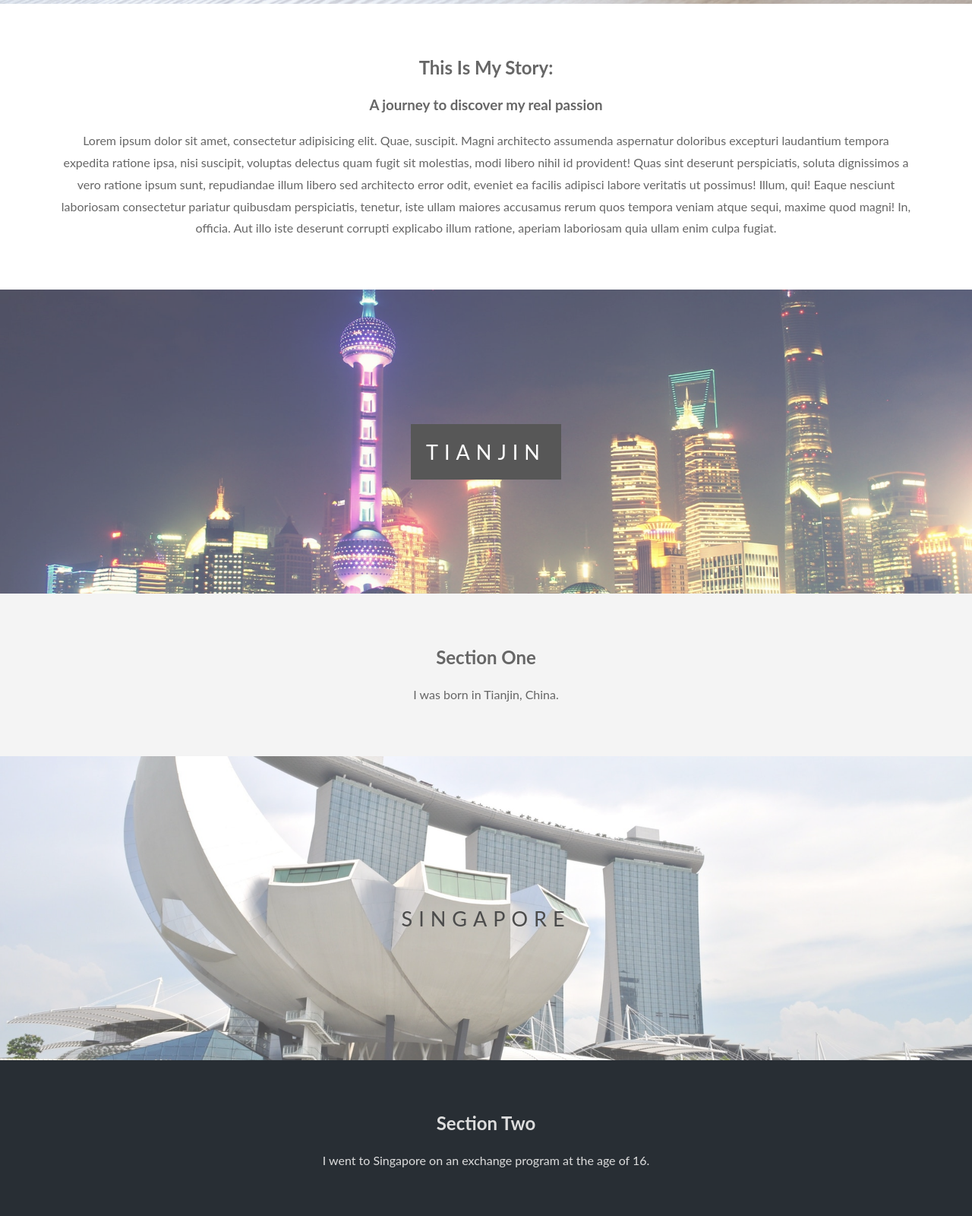
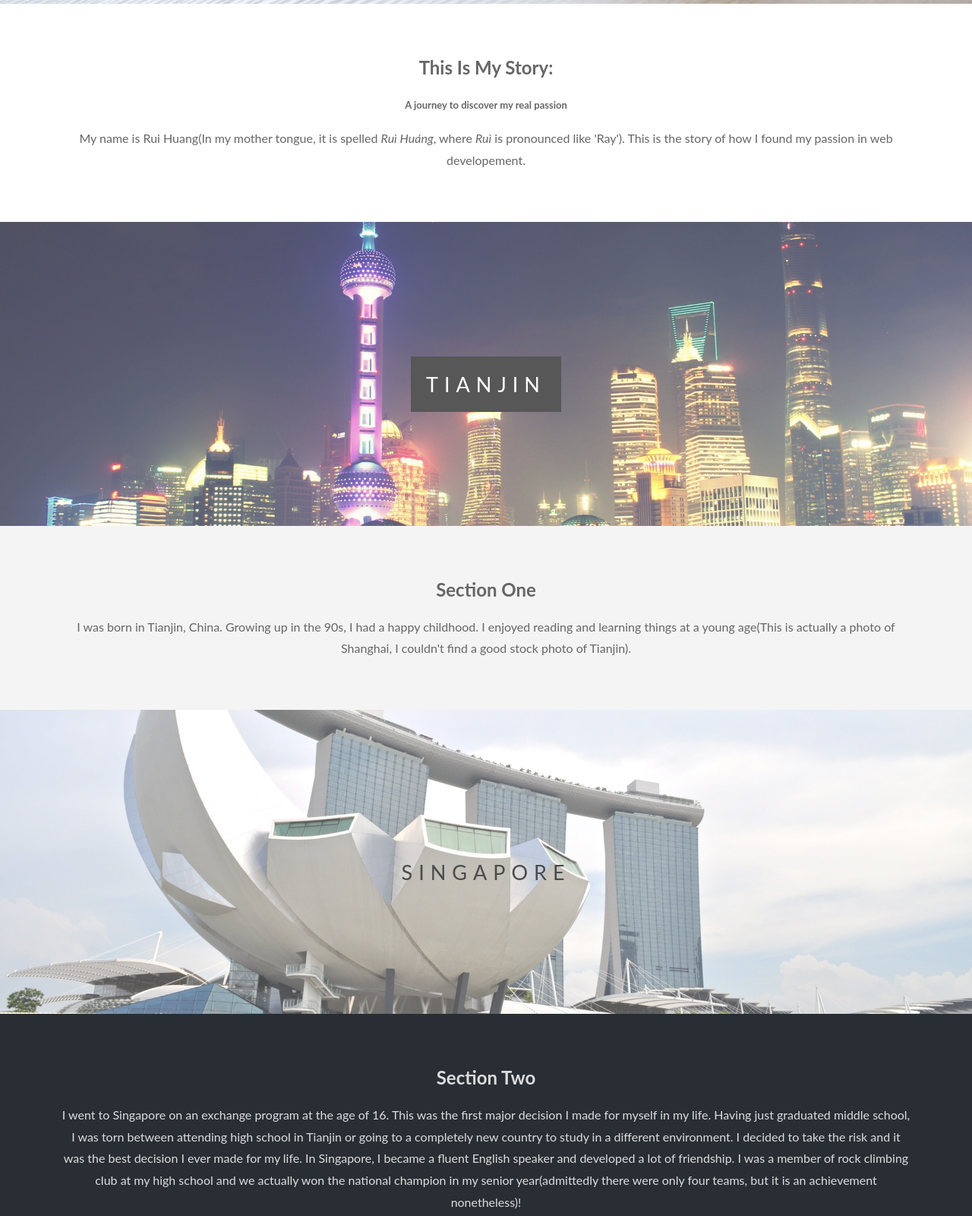
Before and after one commit to HRui121517/html-me-something, a plain HTML site: page index.html in a window 1280 px wide. Shown: the part 795-2395 px from the top of the page at 76% size. Drawn offline with Linux system fonts and the light colour scheme.

Commit message:
add more words and change some code to match instructions

```diff
--- a/css/style.css
+++ b/css/style.css
@@ -6,6 +6,10 @@ body, html{
     font-weight: 400;
     line-height: 1.8em;
     color: #666;
+}
+
+#subtitle{
+    font-size: 13px;
 }
 
 .img6{
@@ -104,6 +108,7 @@ body, html{
     padding: 2px;
 }
 
+
 @media(max-width:569px){
     .img2, .img3, .img4, .img5, .img6{
         background-attachment: scroll;
--- a/index.html
+++ b/index.html
@@ -8,6 +8,7 @@
 	<link rel='stylesheet' href = "css/style.css">
 </head>
 <body>
+
 	<div class="img6">
 		<div class="imgtext">
 			<span class="border">
@@ -15,16 +16,17 @@
 			</span>
 		</div>
 	</div>
-
+	<main>
 		<article class = 'article'>
 			<header>
 				<h1>This Is My Story:</h1>
-			<h3>A journey to discover my real passion</h3>
+				<h3 id='subtitle'>A journey to discover my real passion</h3>
 			</header>
 			<p>
-			Lorem ipsum dolor sit amet, consectetur adipisicing elit. Quae, suscipit. Magni architecto assumenda aspernatur doloribus excepturi laudantium tempora expedita ratione ipsa, nisi suscipit, voluptas delectus quam fugit sit molestias, modi libero nihil id provident! Quas sint deserunt perspiciatis, soluta dignissimos a vero ratione ipsum sunt, repudiandae illum libero sed architecto error odit, eveniet ea facilis adipisci labore veritatis ut possimus! Illum, qui! Eaque nesciunt laboriosam consectetur pariatur quibusdam perspiciatis, tenetur, iste ullam maiores accusamus rerum quos tempora veniam atque sequi, maxime quod magni! In, officia. Aut illo iste deserunt corrupti explicabo illum ratione, aperiam laboriosam quia ullam enim culpa fugiat.
+				My name is Rui Huang(In my mother tongue, it is spelled <i>Ru&igrave; Hu&aacute;ng</i>, where <i>Ru&igrave;</i> is pronounced like 'Ray'). This is the story of how I found my passion in web developement.
 			</p>
 		</article>
+	</main>
 
 	<div class="img1">
 		<div class="imgtext">
@@ -37,7 +39,7 @@
 	<section class="section section-light">
 		<h2>Section One</h2>
 		<p>
-			I was born in Tianjin, China.
+			I was born in Tianjin, China. Growing up in the 90s, I had a happy childhood. I enjoyed reading and learning things at a young age(This is actually a photo of Shanghai, I couldn't find a good stock photo of Tianjin).
 		</p>
 	</section>
 
@@ -52,7 +54,7 @@
 	<section class="section section-dark">
 			<h2>Section Two</h2>
 			<p>
-				I went to Singapore on an exchange program at the age of 16.
+				I went to Singapore on an exchange program at the age of 16. This was the first major decision I made for myself in my life. Having just graduated middle school, I was torn between attending high school in Tianjin or going to a completely new country to study in a different environment. I decided to take the risk and it was the best decision I ever made for my life. In Singapore, I became a fluent English speaker and developed a lot of friendship. I was a member of rock climbing club at my high school and we actually won the national champion in my senior year(admittedly there were only four teams, but it is an achievement nonetheless)!
 			</p>
 	</section>
 
@@ -67,7 +69,7 @@
 	<section class="section section-dark">
 		<h2>Section Three</h2>
 		<p>
-			After graduating from high school...
+			After graduating from high school, I had to face the decision of where to attend college. Having returned back to China, my family moved to the capital of the city, Beijing. After this move, I realized just how diverse and modern this city is. I decided I want to go to a new country to study instead of returning back to Singapore. It is a nice country but too small(This is not Beijing either, there is no ocean in Beijing).
 		</p>
 	</section>
 
@@ -82,7 +84,7 @@
 	<section class="section section-light">
 			<h2>Section Four</h2>
 			<p>
-				I started college at Maryville University...
+				I started college at Maryville University in St. Louis in spring 2012. At the beginning, I was unsure of what I want to do so I applied for a general science degree. Being good at physics, naturally I wanted to do Engineering. I decided to do electrical engineering because I was very good at circuit analysis. During this time, I learned a coding class and I thought it is definitely not for me. Guess what, the teacher taught us C++. No wonder I thought like that!
 			</p>
 	</section>
 
@@ -97,7 +99,7 @@
 	<section class="section section-dark">
 			<h2>Section Five</h2>
 			<p>
-				I finally graduated from Washington University in May 2017...
+				After three and half years at Maryville, I transferred to Washington University in St. Louis to earn my degree in electrical engineering. It was hard work and I felt like maybe it is not the best choice for me. During this time, my favorite subject was digital logic and computer engineering related classes. I finally graduated from Washington University in May 2017 and by that time, I have decided to find a coding job. Thanks to Launchcode, I finally realized that web developement is my passion. Thank you Launchcode!
 			</p>
 	</section>
 
```
Lines whose indentation alone changed are shown as unchanged.
